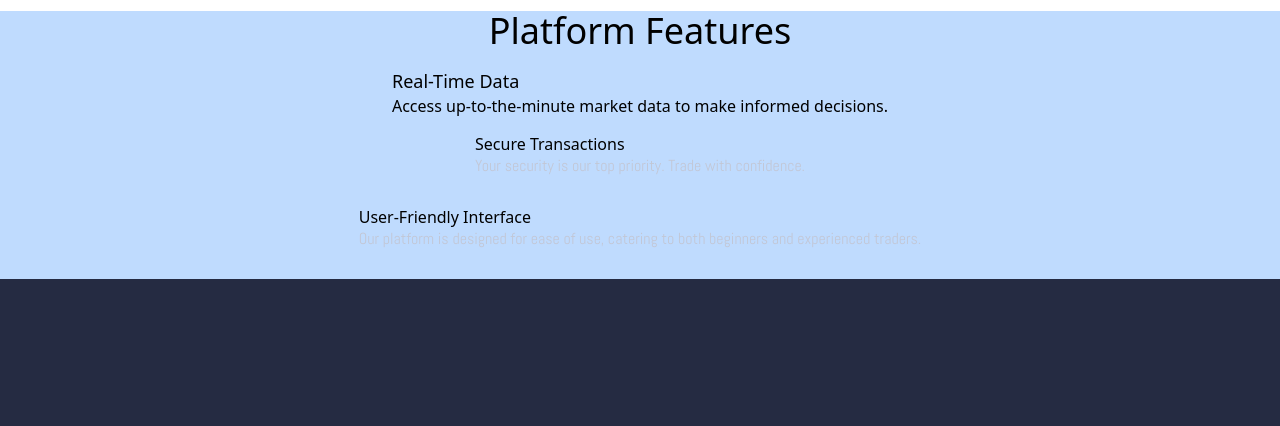
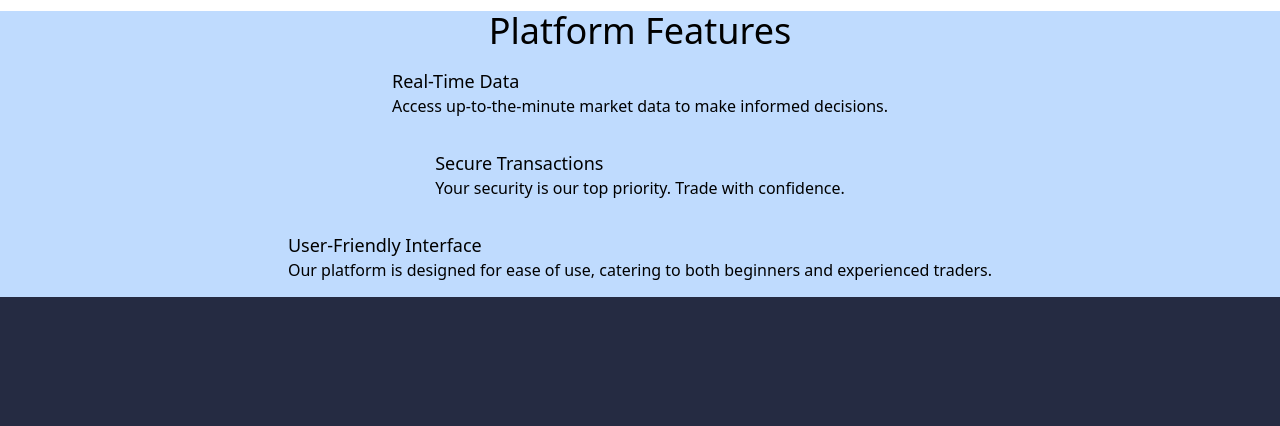
Before and after one commit to denyred/PW_lab2, a website built with Parcel: page index.html in a window 1280 px wide. Shown: the part 2960-3386 px from the top of the page. Built offline with nearby package versions, Linux system fonts and the light colour scheme; files whose address does not match are found by name; a web font is replaced by a local one.

Commit message:
second section finish

```diff
--- a/index.html
+++ b/index.html
@@ -335,12 +335,12 @@
             <h3 class="text-lg mb-2`">Real-Time Data</h3>
             <p>Access up-to-the-minute market data to make informed decisions.</p>
           </div>
-          <div class="feature-item">
-            <h3>Secure Transactions</h3>
+          <div class="flex items-start flex-col my-4">
+            <h3 class="text-lg mb-2`">Secure Transactions</h3>
             <p>Your security is our top priority. Trade with confidence.</p>
           </div>
-          <div class="feature-item">
-            <h3>User-Friendly Interface</h3>
+          <div class="flex items-start flex-col my-4">
+            <h3 class="text-lg mb-2`">User-Friendly Interface</h3>
             <p>Our platform is designed for ease of use, catering to both beginners and experienced traders.</p>
           </div>
         </div>
```
